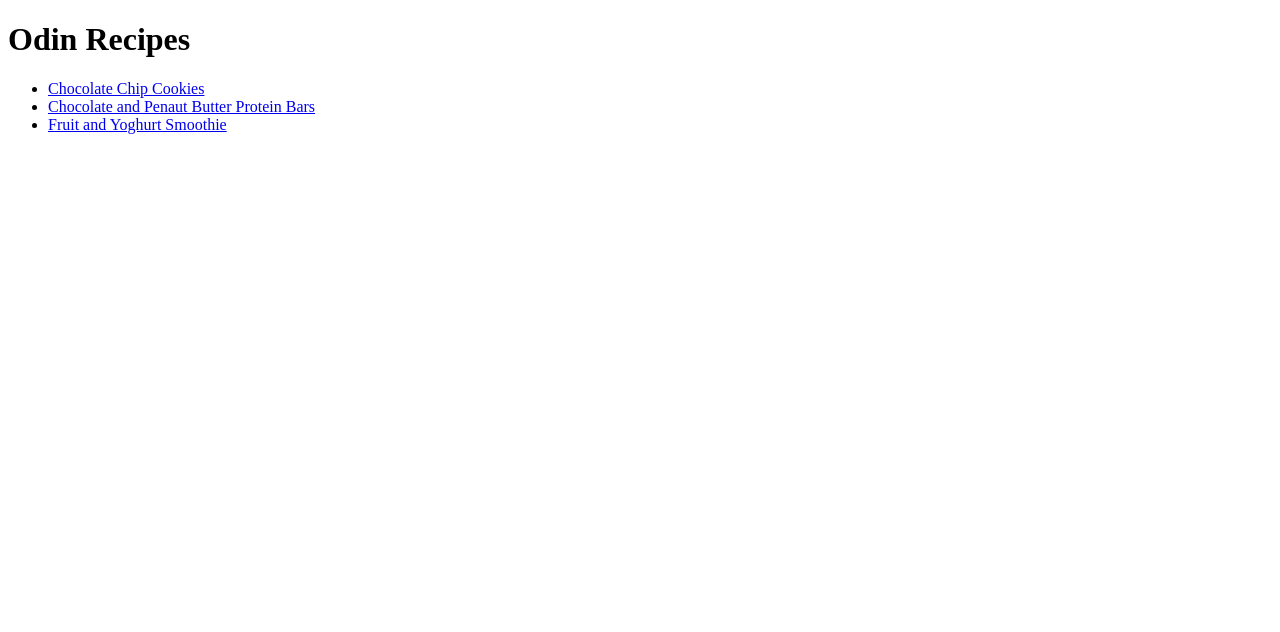
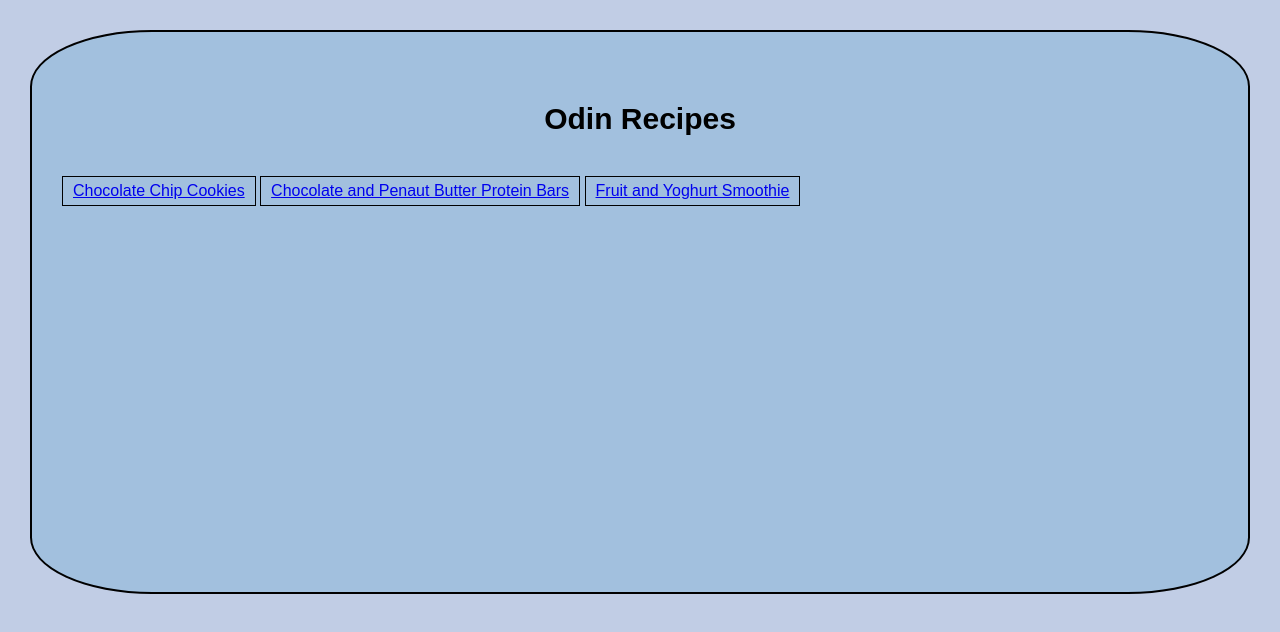
Before and after one commit to Jasraj02/odin-recipes, a plain HTML site: page index.html in a window 1280 px wide. Drawn offline with Linux system fonts and the light colour scheme.

Commit message:
Add basic styling using css
Basic styling using css was added to all web pages
within the website.

```diff
--- a/index.html
+++ b/index.html
@@ -8,11 +8,15 @@
 </head>
 <body>
     <h1>Odin Recipes</h1>
-    <ul class="links">
-        <li><a href="./recipes/choc-chip-cookies.html">Chocolate Chip Cookies</a></li>
-        <li><a href="./recipes/choc-peanbut-bars.html">Chocolate and Penaut Butter Protein Bars</a></li>
-        <li><a href="./recipes/fruit-yoghurt-smoothie.html">Fruit and Yoghurt Smoothie</a></li>
-    </ul>
+    <div class="navigation">
+        <a href="./recipes/choc-chip-cookies.html">Chocolate Chip Cookies</a>
+    </div>
+    <div class="navigation">
+        <a href="./recipes/choc-peanbut-bars.html">Chocolate and Penaut Butter Protein Bars</a>
+    </div>
+    <div class="navigation">
+        <a href="./recipes/fruit-yoghurt-smoothie.html">Fruit and Yoghurt Smoothie</a>
+    </div>
 
 </body>
 </html>
--- a/styles.css
+++ b/styles.css
@@ -0,0 +1,36 @@
+
+html{background-color: rgba(66, 103, 178, 0.326);}
+
+body {
+    font-family: Arial, Helvetica, sans-serif;
+    background-color: rgba(120, 175, 210, 0.432);
+    margin:30px;
+    border:solid black 2px;
+    border-radius: 10%;
+    min-height:500px;
+    padding:30px;
+}
+h1 {
+    font-size: 30px;
+    padding: 20px;
+text-align: center;}
+
+.navigation {
+    display:inline-block;
+    border: solid 1px black;
+    padding: 5px 10px;
+    margin:auto;
+}
+
+.ingredient-item {padding:px;}
+
+button {padding:5px;
+display:block;
+margin-left:auto;
+border:auto;
+border-radius:10%;}
+
+button:hover {
+    background-color: aqua;
+    text-decoration: underline;
+}
```
Also changed, not shown: recipes/choc-chip-cookies.html (+2 -0 lines), recipes/choc-peanbut-bars.html (+2 -0 lines), recipes/fruit-yoghurt-smoothie.html (+2 -0 lines).
